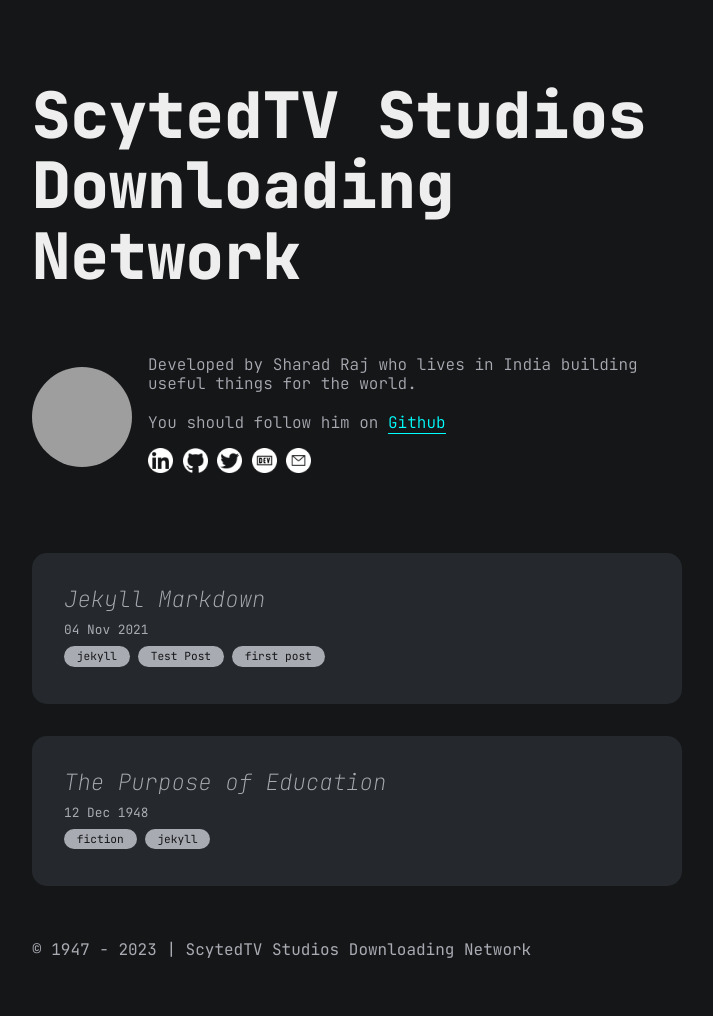
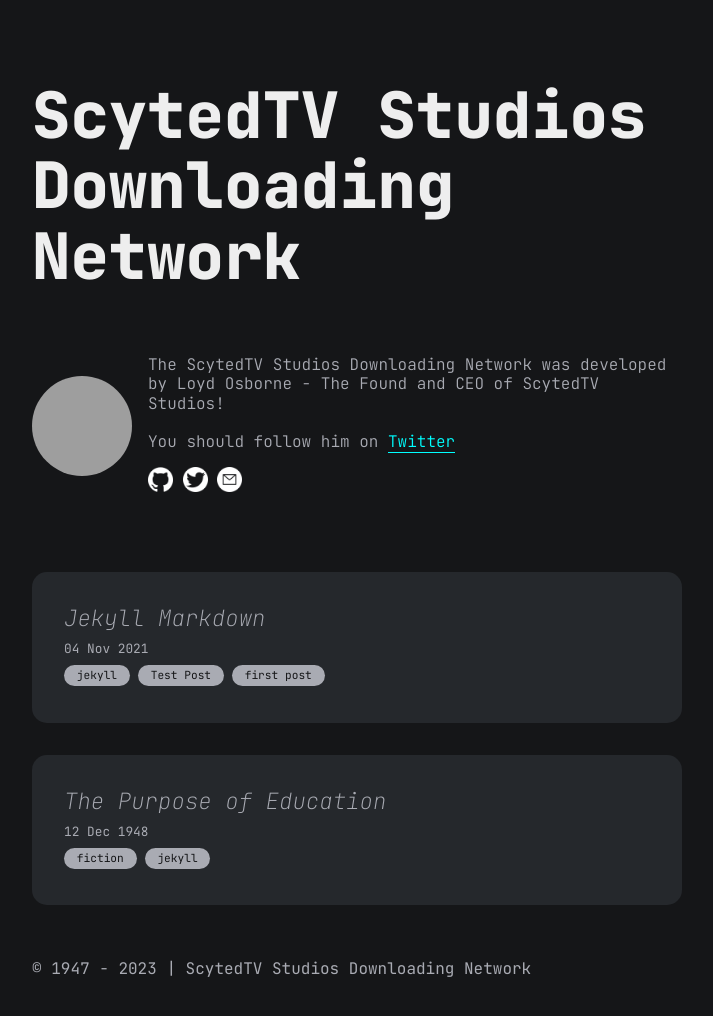
Before and after one commit to ScytedTV-Studios/Downloads, a Jekyll site: the page built from index.md, in a window 1280 px wide, cut to the strip 0-1033 px from the top of the page. Shown: the top 1016 px of the strip, without its empty margins (283-996 px from the left). Built offline with Jekyll 4.4.1, drawn with Linux system fonts in a browser that asks for light colours; grey boxes are pictures that could not be loaded.

Commit message:
Update author.yml

```diff
--- a/_data/author.yml
+++ b/_data/author.yml
@@ -1,23 +1,19 @@
-name: Sharad Raj
+name: Loyd Osborne
 dp: https://avatars2.githubusercontent.com/u/36638057?s=460&u=0cbe4fd6b5a3655d91b3eb86db834d0829a0c086&v=4
 description: "
   <p>
-    Developed by Sharad Raj who lives in India building useful things for the world.
+    The ScytedTV Studios Downloading Network was developed by Loyd Osborne - The Found and CEO of ScytedTV Studios!
   </p>
   <br/>
   <p>
-    You should follow him on <a href='https://github.com/sharadcodes' target='_blank'>Github</a>
+    You should follow him on <a href='https://twitter.com/loydosbornestv' target='_blank'>Twitter</a>
   </P>
 "
-email: dev_sharad@outlook.com
+email: loyd.osborne@scyted.tv
 contact:
-  - title: linkedin
-    url: https://www.linkedin.com/in/srsmaurya
   - title: github
-    url: https://github.com/sharadcodes
+    url: https://github.com/CVXSL
   - title: twitter
-    url: https://twitter.com/iamsharadraj
-  - title: dev
-    url: https://dev.to/sharadcodes
+    url: https://twitter.com/loydosbornestv
   - title: email
-    url: mailto:dev_sharad@outlook.com
+    url: mailto:loyd.osborne@scyted.tv
```
